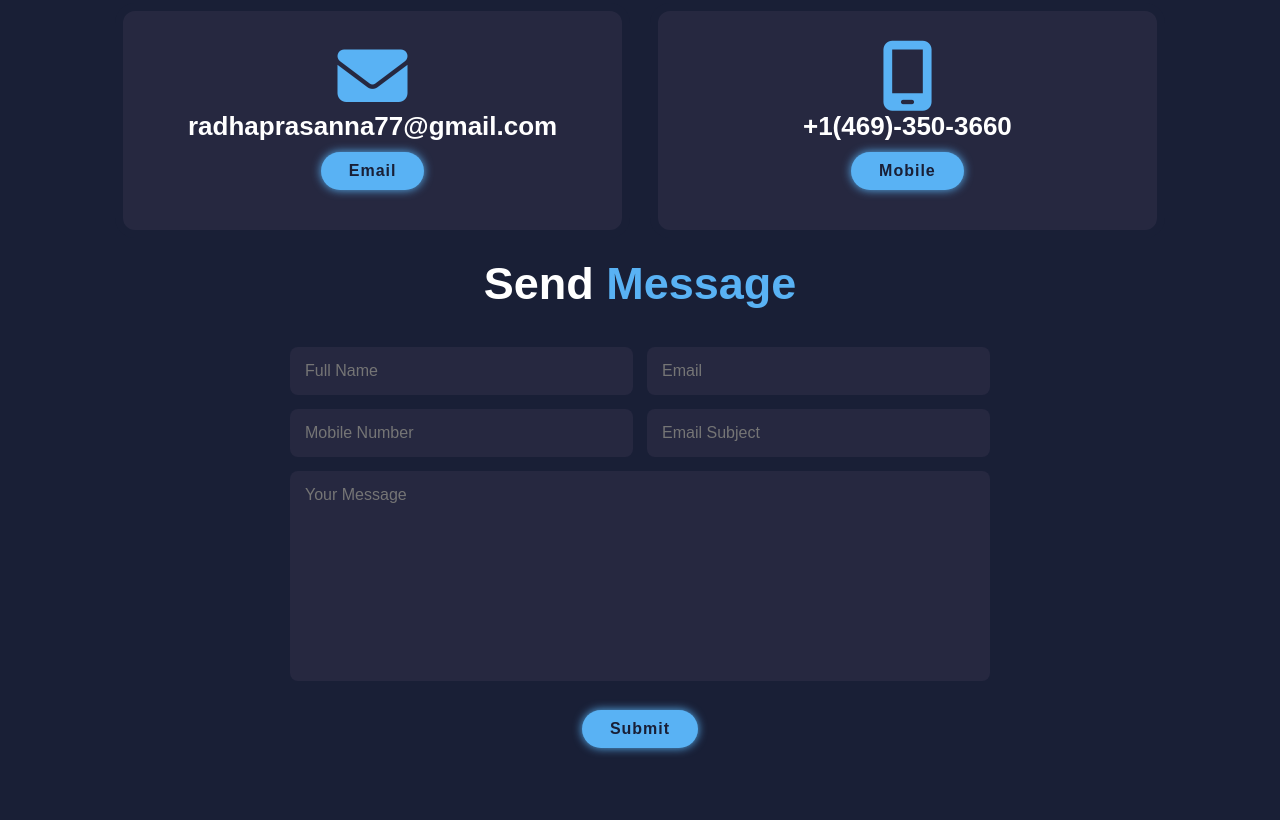
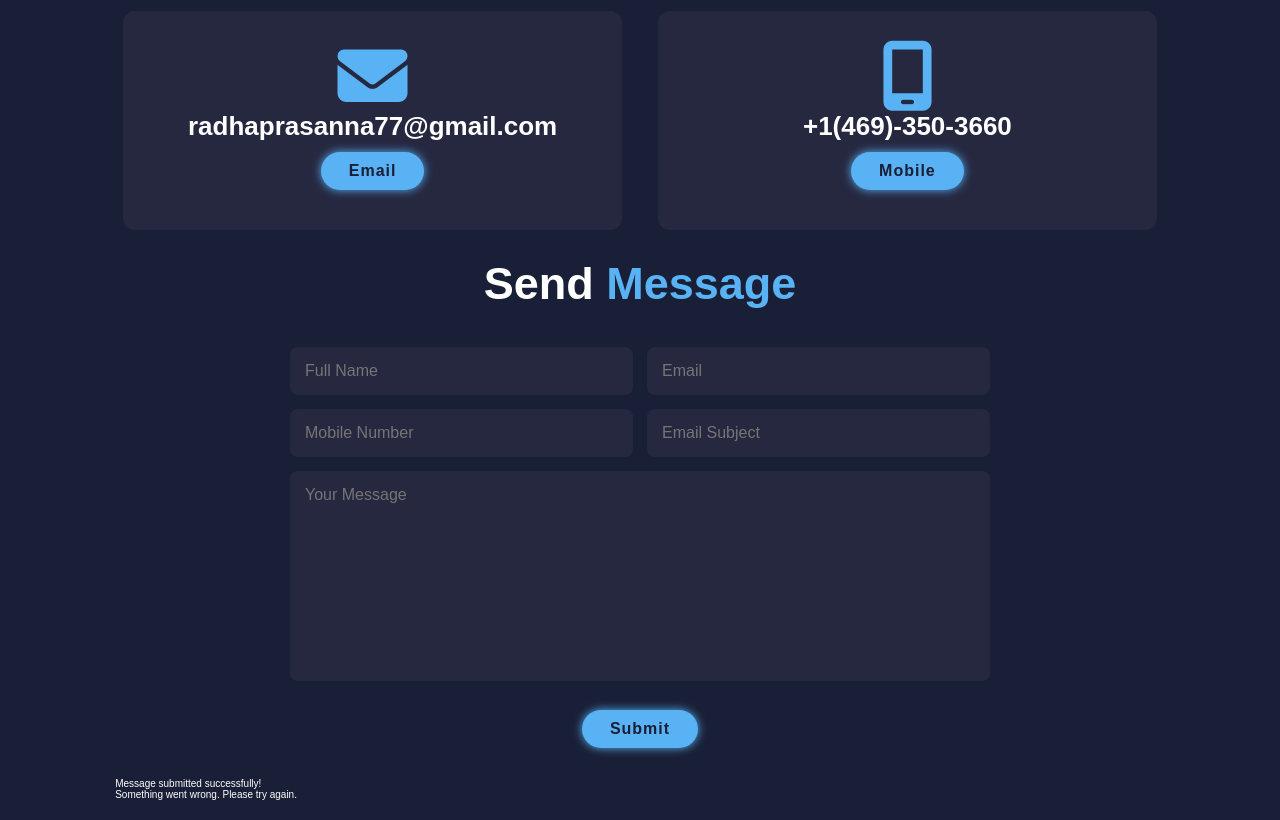
Before and after one commit to Prasanna-Kumar-N-16/prasanna-kumar-n-16.github.io, a plain HTML site: page index.html in a window 1280 px wide. Shown: the part 4773-5593 px from the top of the page. Before the commit the page ends 5571 px from the top, so only its background shows below. Drawn offline with nearby package versions, Linux system fonts and the light colour scheme; a script that the page names is missing.

Commit message:
return message for form submit

```diff
--- a/index.html
+++ b/index.html
@@ -196,6 +196,9 @@
             <input type="submit" value="Submit" class="btn">
         </form>
 
+        <div id="message-box" class="message-box">Message submitted successfully!</div>
+        <div id="error-box" class="error-box">Something went wrong. Please try again.</div>
+
         <script>
             document.getElementById('contactForm').addEventListener('submit', function(e) {
                 e.preventDefault();
```
